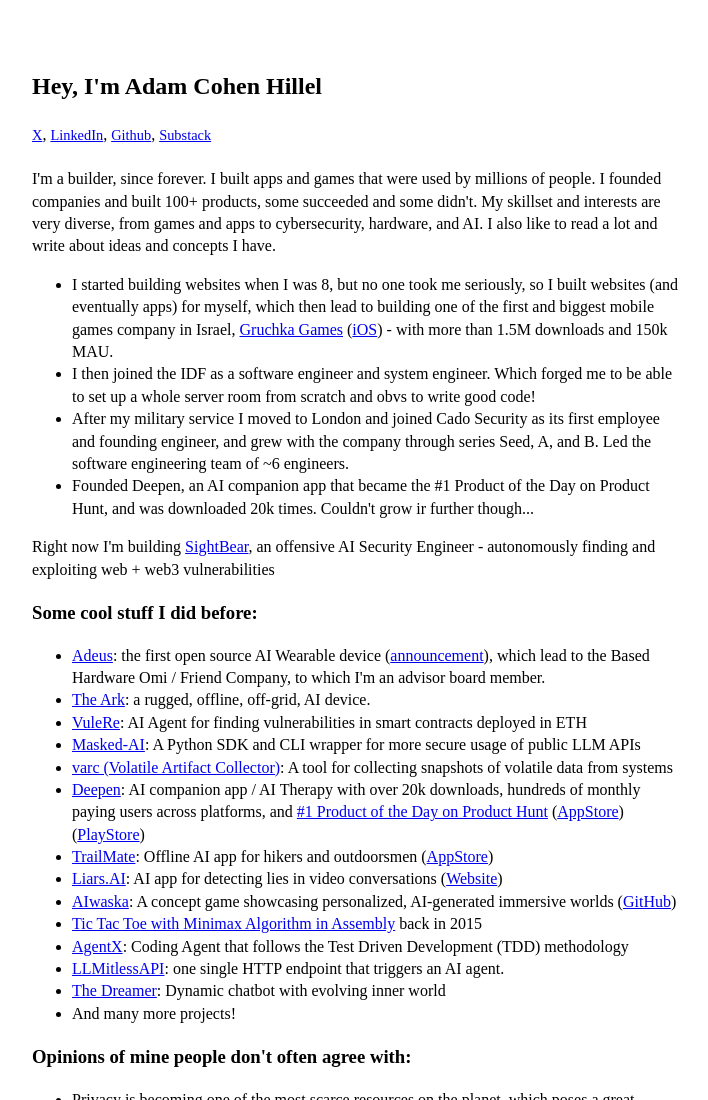
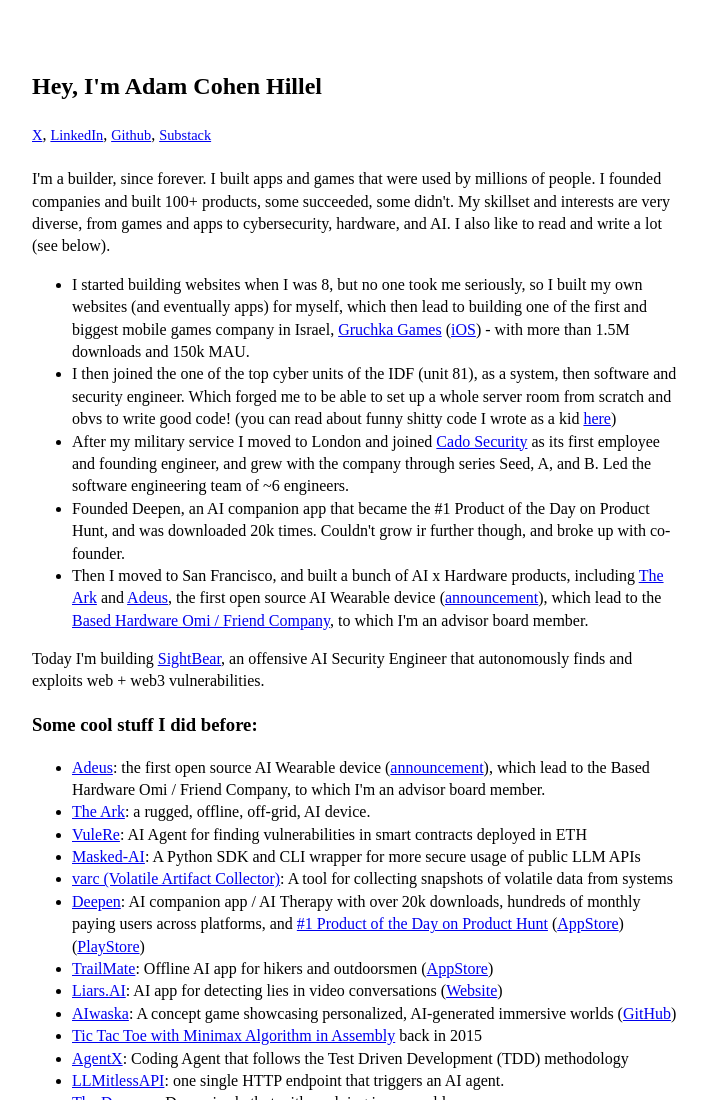
Before and after one commit to adamcohenhillel/adamcohenhillel, a plain HTML site: page index.html in a window 1280 px wide. Shown: the top 1100 px of the page, without its empty margins (283-991 px from the left). Drawn offline with Linux system fonts and the light colour scheme; a script that the page names is missing.

Commit message:
improve self

```diff
--- a/index.html
+++ b/index.html
@@ -36,18 +36,20 @@
 
       I'm a builder, since forever.
       I built apps and games that were used by millions of people.
-      I founded companies and built 100+ products, some succeeded and some didn't. My skillset and interests are very diverse, from games and apps to cybersecurity, hardware, and AI. I also like to read a lot and write about ideas and concepts I have.
+      I founded companies and built 100+ products, some succeeded, some didn't. My skillset and interests are very diverse, from games and apps to cybersecurity, hardware, and AI. I also like to read and write a lot (see below).
 
       <ul>
-        <li>I started building websites when I was 8, but no one took me seriously, so I built websites (and eventually apps) for myself, which then lead to building one of the first and biggest mobile games company in Israel, <a href="https://play.google.com/store/apps/developer?id=Gruchka&hl=en_US">Gruchka Games</a> (<a href="https://apps.apple.com/us/developer/abraham-cohen-hillel/id1124164854">iOS</a>) - with more than 1.5M downloads and 150k MAU.</li>
-        <li>I then joined the IDF as a software engineer and system engineer. Which forged me to be able to set up a whole server room from scratch and obvs to write good code!</li>
-        <li>After my military service I moved to London and joined Cado Security as its first employee and founding engineer, and grew with the company through series Seed, A, and B. Led the software engineering team of ~6 engineers.</li>
-        <li>Founded Deepen, an AI companion app that became the #1 Product of the Day on Product Hunt, and was downloaded 20k times. Couldn't grow ir further though...</li>
+        <li>I started building websites when I was 8, but no one took me seriously, so I built my own websites (and eventually apps) for myself, which then lead to building one of the first and biggest mobile games company in Israel, <a href="https://play.google.com/store/apps/developer?id=Gruchka&hl=en_US">Gruchka Games</a> (<a href="https://apps.apple.com/us/developer/abraham-cohen-hillel/id1124164854">iOS</a>) - with more than 1.5M downloads and 150k MAU.</li>
+        <li>I then joined the one of the top cyber units of the IDF (unit 81), as a system, then software and security engineer. Which forged me to be able to set up a whole server room from scratch and obvs to write good code! (you can read about funny shitty code I wrote as a kid <a href="https://x.com/adamcohenhillel/status/1625891547412586497">here</a>)</li>
+        <li>After my military service I moved to London and joined <a href="https://www.cadosecurity.com/">Cado Security</a> as its first employee and founding engineer, and grew with the company through series Seed, A, and B. Led the software engineering team of ~6 engineers.</li>
+        <!-- <li><a href="https://github.com/adamcohenhillel/ADeus">Adeus</a>: the first open source AI Wearable device (<a href="https://x.com/adamcohenhillel/status/1753435031102476701">announcement</a>), which lead to the <a href="https://www.omi.me/"></a>Based Hardware Omi / Friend Company</a>, to which I'm an advisor board member.</li> -->
+        <li>Founded Deepen, an AI companion app that became the #1 Product of the Day on Product Hunt, and was downloaded 20k times. Couldn't grow ir further though, and broke up with co-founder.</li>
+        <li>Then I moved to San Francisco, and built a bunch of AI x Hardware products, including <a href="https://www.privsov.com/products/ark">The Ark</a> and <a href="https://github.com/adamcohenhillel/ADeus">Adeus</a>, the first open source AI Wearable device (<a href="https://x.com/adamcohenhillel/status/1753435031102476701">announcement</a>), which lead to the <a href="https://www.omi.me/">Based Hardware Omi / Friend Company</a>, to which I'm an advisor board member.</li>
       </ul>
       </p>
 
       <p>
-        Right now I'm building <a href="https://sightbear.com">SightBear</a>, an offensive AI Security Engineer - autonomously finding and exploiting web + web3 vulnerabilities
+        Today I'm building <a href="https://sightbear.com">SightBear</a>, an offensive AI Security Engineer that autonomously finds and exploits web + web3 vulnerabilities.
       </p>
 
       <h3>Some cool stuff I did before:</h3>
```
